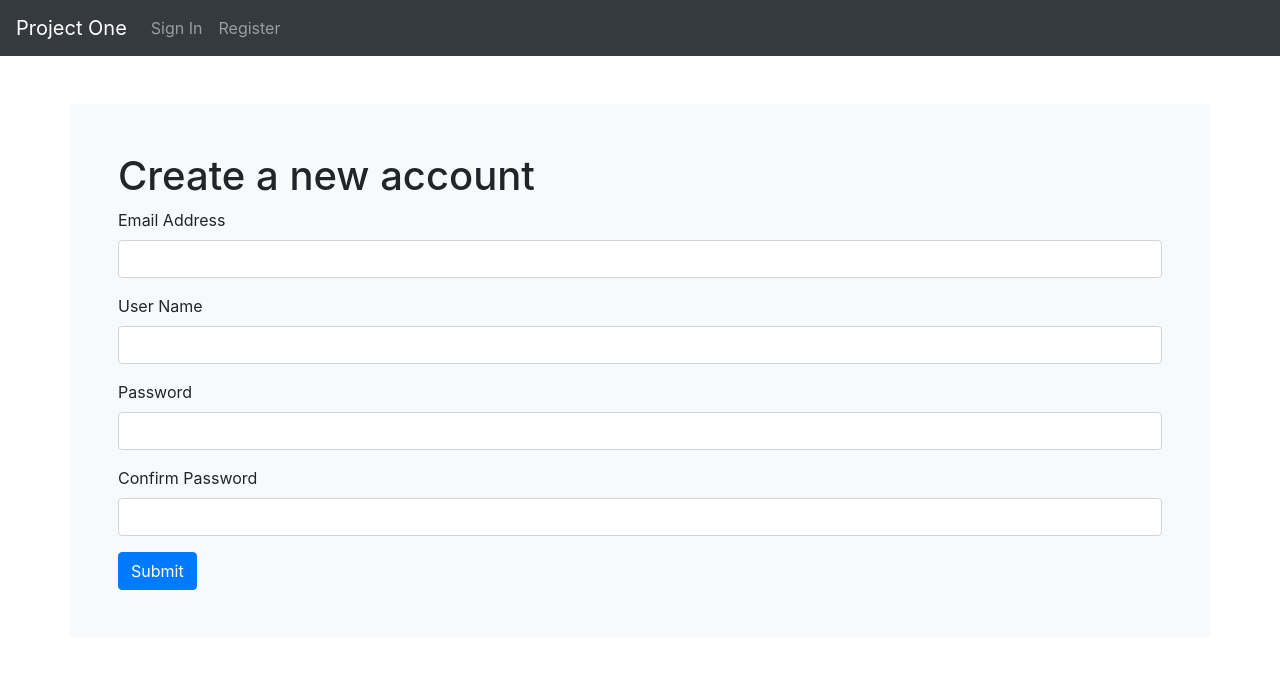
After one commit to giwilorjelly/eta-carinae, a Flask app: page /register in a window 1280 px wide. The commit adds this page. Shown: the top 685 px of the page. Run offline with Flask 2, Linux system fonts and the light colour scheme; some libraries are stand-ins or nearby versions.

Commit message:
added register page added layout for nav bar imported books to database

```diff
--- a/application.py
+++ b/application.py
@@ -1,6 +1,6 @@
 import os
 
-from flask import Flask, session
+from flask import Flask, session, render_template
 from flask_session import Session
 from sqlalchemy import create_engine
 from sqlalchemy.orm import scoped_session, sessionmaker
@@ -23,4 +23,12 @@ db = scoped_session(sessionmaker(bind=engine))
 
 @app.route("/")
 def index():
-    return "Project 1: TODO"
+    return render_template("index.html")
+
+@app.route("/sign_in")
+def sign_in():
+    return render_template("sign_in.html")
+
+@app.route("/register")
+def register():
+    return render_template("register.html")
--- /dev/null
+++ b/templates/layout.html
@@ -0,0 +1,36 @@
+<!doctype html>
+<html lang="en">
+  <head>
+    <!-- Required meta tags -->
+    <meta charset="utf-8">
+    <meta name="viewport" content="width=device-width, initial-scale=1, shrink-to-fit=no">
+
+    <!-- Bootstrap CSS -->
+    <link rel="stylesheet" href="https://stackpath.bootstrapcdn.com/bootstrap/4.4.1/css/bootstrap.min.css" integrity="sha384-Vkoo8x4CGsO3+Hhxv8T/Q5PaXtkKtu6ug5TOeNV6gBiFeWPGFN9MuhOf23Q9Ifjh" crossorigin="anonymous">
+    <script src="https://code.jquery.com/jquery-3.4.1.slim.min.js" integrity="sha384-J6qa4849blE2+poT4WnyKhv5vZF5SrPo0iEjwBvKU7imGFAV0wwj1yYfoRSJoZ+n" crossorigin="anonymous"></script>
+    <script src="https://cdn.jsdelivr.net/npm/popper.js@1.16.0/dist/umd/popper.min.js" integrity="sha384-Q6E9RHvbIyZFJoft+2mJbHaEWldlvI9IOYy5n3zV9zzTtmI3UksdQRVvoxMfooAo" crossorigin="anonymous"></script>
+    <script src="https://stackpath.bootstrapcdn.com/bootstrap/4.4.1/js/bootstrap.min.js" integrity="sha384-wfSDF2E50Y2D1uUdj0O3uMBJnjuUD4Ih7YwaYd1iqfktj0Uod8GCExl3Og8ifwB6" crossorigin="anonymous"></script>
+    <title>Project One</title>
+  </head>
+  <body>
+    <nav class="navbar navbar-expand-lg navbar-dark bg-dark">
+  <a class="navbar-brand" href="#">Project One</a>
+  <button class="navbar-toggler" type="button" data-toggle="collapse" data-target="#navbarNav" aria-controls="navbarNav" aria-expanded="false" aria-label="Toggle navigation">
+    <span class="navbar-toggler-icon"></span>
+  </button>
+  <div class="collapse navbar-collapse" id="navbarNav">
+    <ul class="navbar-nav mr-auto">
+      <li class="nav-item">
+        <a class="nav-link" href="/sign_in">Sign In</a>
+      </li>
+      <li class="nav-item">
+        <a class="nav-link" href="/register">Register</a>
+      </li>
+    </ul>
+  </div>
+</nav>
+
+{% block content %}
+{% endblock %}
+  </body>
+</html>
--- /dev/null
+++ b/templates/register.html
@@ -0,0 +1,35 @@
+{% extends "layout.html" %}
+
+{% block title %}
+    Sign In
+{% endblock %}
+
+{% block content %}
+
+<div class="container">
+  <div class="row">
+
+    <div class="col-md-12 bg-light rounded p-5 my-5">
+      <div class="h1">Create a new account</div>
+      <div class="form-group">
+        <label>Email Address </label>
+        <input type="email" class="form-control" />
+      </div>
+      <div class="form-group">
+        <label>User Name</label>
+        <input type="text" class="form-control" />
+      </div>
+      <div class="form-group">
+        <label>Password </label>
+        <input type="password" class="form-control" />
+      </div>
+      <div class="form-group">
+        <label>Confirm Password</label>
+        <input type="password" class="form-control" />
+      </div>
+      <button type="submit" class="btn btn-primary">Submit</button>
+    </div>
+  </div>
+</div>
+
+{% endblock %}
```
Also changed, not shown: import_books.py (added, +32 -0 lines), templates/index.html (+16 -22 lines), templates/sign_in.html (added, +27 -0 lines), 1 other file.
